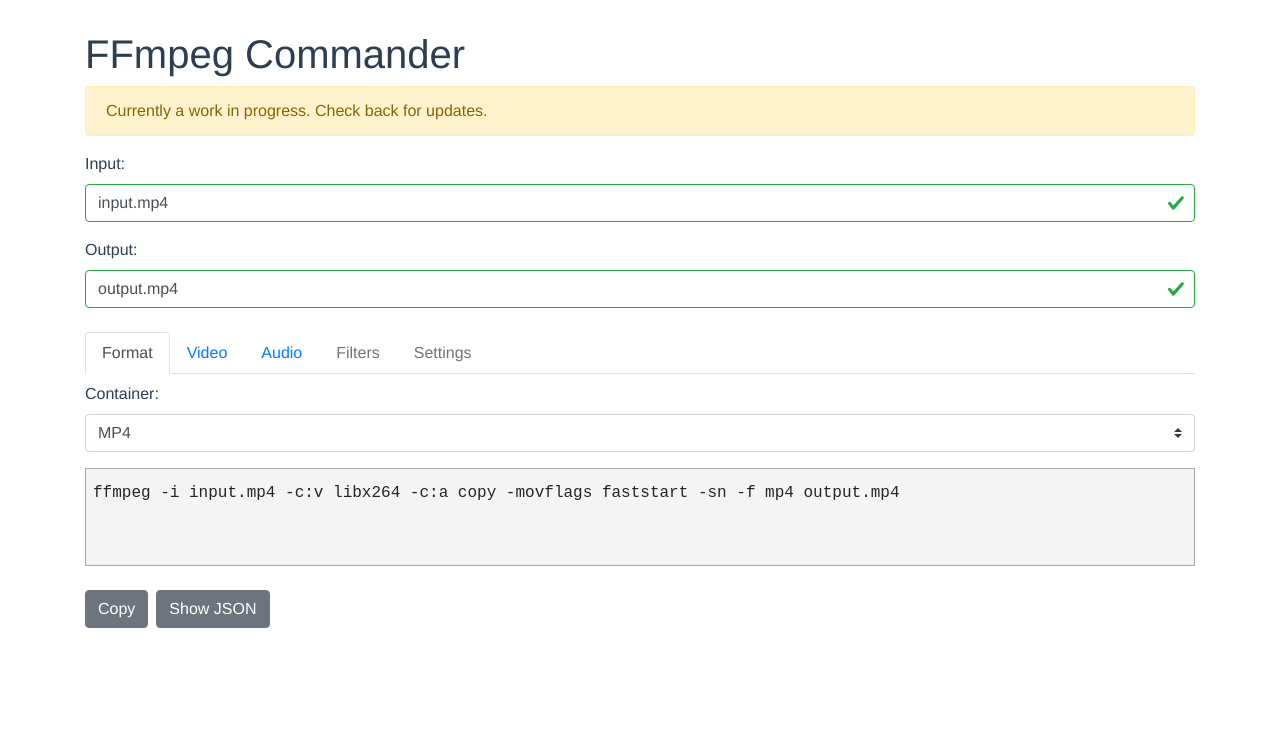
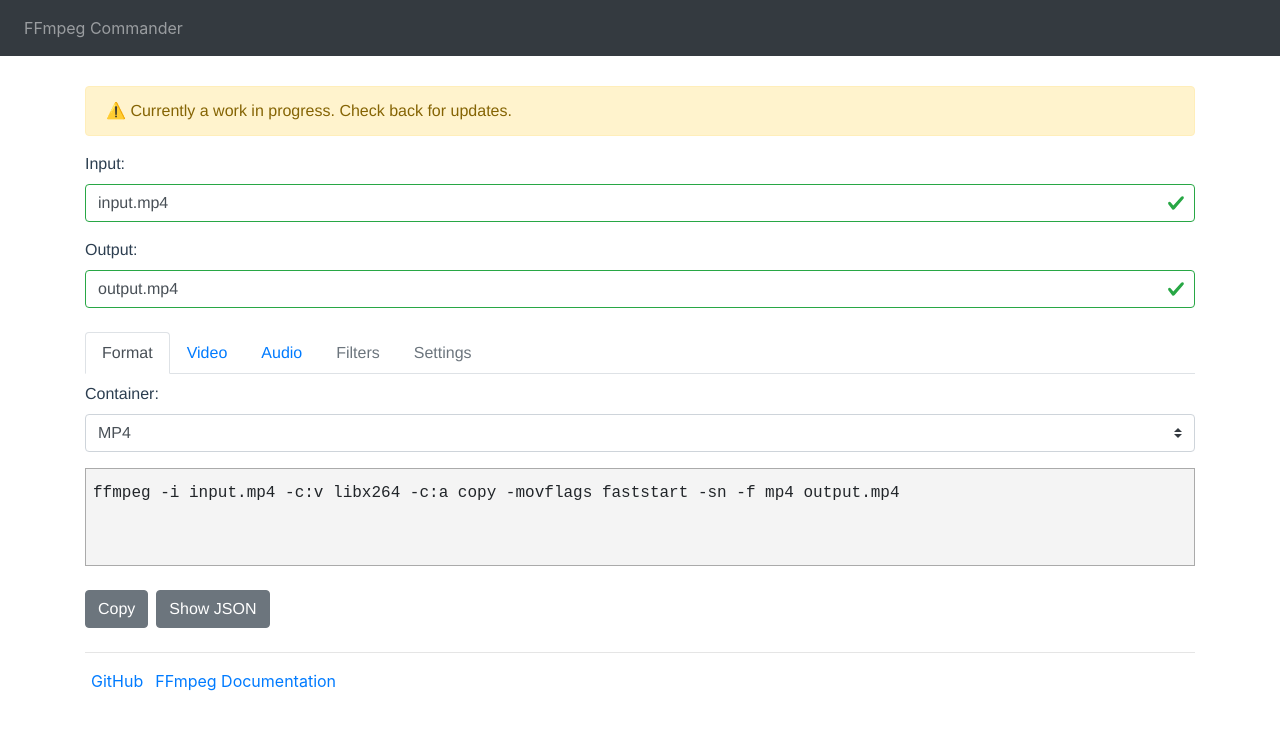
Before and after one commit to alfg/ffmpeg-commander, a Vue app: page / in a window 1280 px wide. Shown: the top 730 px of the page. Built offline with nearby package versions, Linux system fonts and the light colour scheme; what vue-highlightjs would draw is missing.

Commit message:
Add header and footer to App component. Update ffmpeg builder to organize video/audio filters.

```diff
--- a/src/App.vue
+++ b/src/App.vue
@@ -1,8 +1,30 @@
 <template>
-  <div id="app" class="container">
-    <h1>FFmpeg Commander</h1>
-    <b-alert variant="warning" show>Currently a work in progress. Check back for updates.</b-alert>
-    <Editor />
+  <div>
+    <b-navbar type="dark" variant="dark">
+      <b-navbar-nav>
+        <b-nav-item href="#">FFmpeg Commander</b-nav-item>
+      </b-navbar-nav>
+    </b-navbar>
+
+    <div id="app" class="container">
+      <div class="mt-2">
+        <b-alert
+          variant="warning"
+          show
+        >⚠️ Currently a work in progress. Check back for updates.</b-alert>
+      </div>
+      <Editor />
+    </div>
+
+    <footer class="container mt-4 text-center">
+      <hr />
+      <div class="text-muted">
+        <ul>
+          <li><a href="https://github.com/alfg/ffmpeg-commander">GitHub</a></li>
+          <li><a href="https://ffmpeg.org/ffmpeg.html">FFmpeg Documentation</a></li>
+        </ul>
+      </div>
+    </footer>
   </div>
 </template>
 
@@ -25,4 +47,17 @@
   color: #2c3e50;
   margin-top: 30px;
 }
+
+footer ul {
+  display: inline-block;
+  padding-left: 0;
+  text-align: left;
+  width: 100%;
+}
+
+footer ul li {
+  display: inline;
+  margin: 0 6px;
+  list-style: none;
+}
 </style>
--- a/src/ffmpeg.js
+++ b/src/ffmpeg.js
@@ -1,3 +1,66 @@
+// Builds an array of FFmpeg video filters (-vf).
+function setVideoFilters(options) {
+  const vf = [
+    '-vf', '"',
+  ];
+
+  if (options.speed && options.speed !== 'auto') {
+    const arg = [`setpts=${options.speed}`];
+    vf.push(...arg);
+  }
+
+  // Scale Filters.
+  const scaleFilters = [];
+  if (options.size && options.size !== 'source') {
+    let arg;
+    if (options.size === 'custom') {
+      arg = [`scale=${options.width}:${options.height}`];
+    } else {
+      arg = options.format === 'widescreen' ? [`scale=${options.size}:-1`] : [`scale=-1:${options.size}`];
+    }
+    scaleFilters.push(...arg);
+  }
+
+  if (options.scaling && options.scaling !== 'auto') {
+    const arg = [`flags=${options.scaling}`];
+    scaleFilters.push(...arg);
+  }
+
+  // Add Scale Filters to the vf flags
+  if (scaleFilters.length > 0) {
+    vf.push(scaleFilters.join(':'));
+  }
+
+  vf.push('"'); // End of video filters.
+
+  // Only return -vf flag if there are video filter arguments.
+  if (vf.length > 3) {
+    return vf;
+  }
+  return [];
+}
+
+// Builds an array of FFmpeg audio filters (-af).
+function setAudioFilters(options) {
+  const af = [
+    '-af', '"',
+  ];
+
+  if (options.volume && parseInt(options.volume, 10) !== 100) {
+    const arg = [`volume=${options.volume / 100}`];
+    af.push(...arg);
+  }
+
+  af.push('"'); // End of audio filters.
+
+  // Only return -af flag if there are audio filter arguments.
+  if (af.length > 3) {
+    return af;
+  }
+  return [];
+}
+
+// Build an array of FFmpeg from options parameter.
 function build(opt) {
   const options = opt || {};
 
@@ -103,44 +166,9 @@
     str.push(...arg);
   }
 
-  // Video Filters.
-  const vf = [
-    '-vf', '"',
-  ];
-
-  if (options.speed && options.speed !== 'auto') {
-    const arg = [`setpts=${options.speed}`];
-    vf.push(...arg);
-  }
-
-  // Scale Filters.
-  const scaleFilters = [];
-  if (options.size && options.size !== 'source') {
-    let arg;
-    if (options.size === 'custom') {
-      arg = [`scale=${options.width}:${options.height}`];
-    } else {
-      arg = options.format === 'widescreen' ? [`scale=${options.size}:-1`] : [`scale=-1:${options.size}`];
-    }
-    scaleFilters.push(...arg);
-  }
-
-  if (options.scaling && options.scaling !== 'auto') {
-    const arg = [`flags=${options.scaling}`];
-    scaleFilters.push(...arg);
-  }
-
-  // Add Scale Filters to the vf flags
-  if (scaleFilters.length > 0) {
-    vf.push(scaleFilters.join(':'));
-  }
-
-  vf.push('"'); // End of video filters.
-
-  // Only push -vf flag if there are video filter arguments.
-  if (vf.length > 3) {
-    str.push(...vf);
-  }
+  // Set video filters.
+  const vf = setVideoFilters(options);
+  str.push(...vf);
 
   // Audio.
   if (options.channel && options.channel !== 'source') {
@@ -163,22 +191,9 @@
     str.push(...arg);
   }
 
-  // Audio Filters.
-  const af = [
-    '-af', '"',
-  ];
-
-  if (options.volume && parseInt(options.volume, 10) !== 100) {
-    const arg = [`volume=${options.volume / 100}`];
-    af.push(...arg);
-  }
-
-  af.push('"'); // End of audio filters.
-
-  // Only push -af flag if there are audio filter arguments.
-  if (af.length > 3) {
-    str.push(...af);
-  }
+  // Set audio filters.
+  const af = setAudioFilters(options);
+  str.push(...af);
 
   if (options.pass === '2') {
     const op = '/dev/null && \\ \n'; // For Windows use `NUL && \`
```
